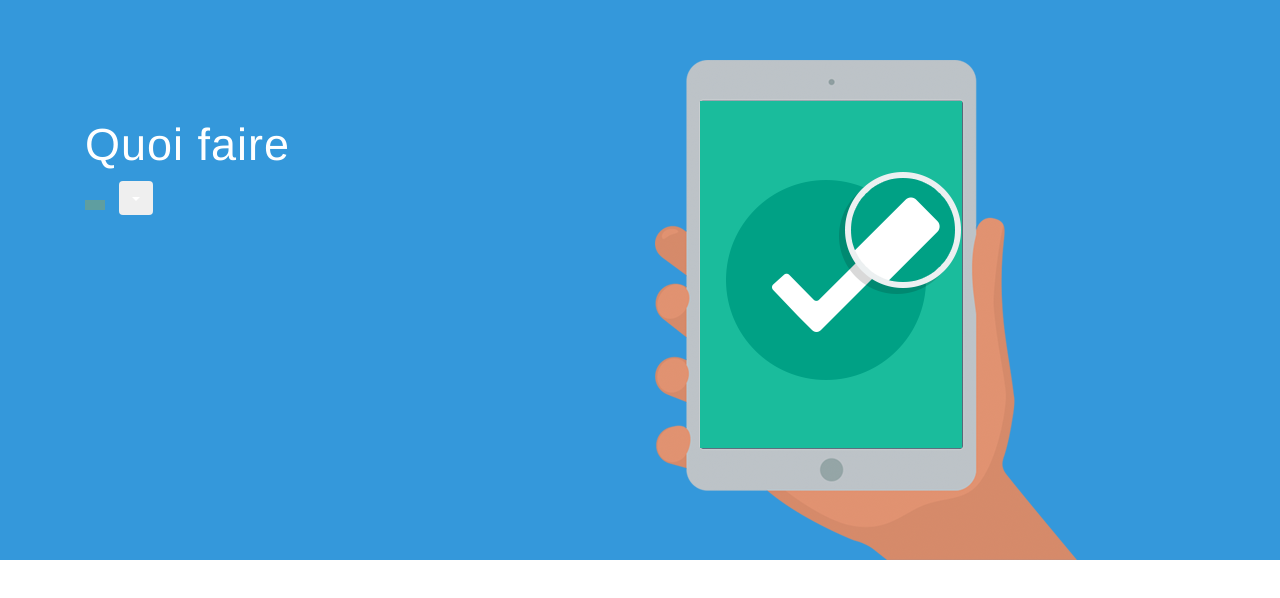
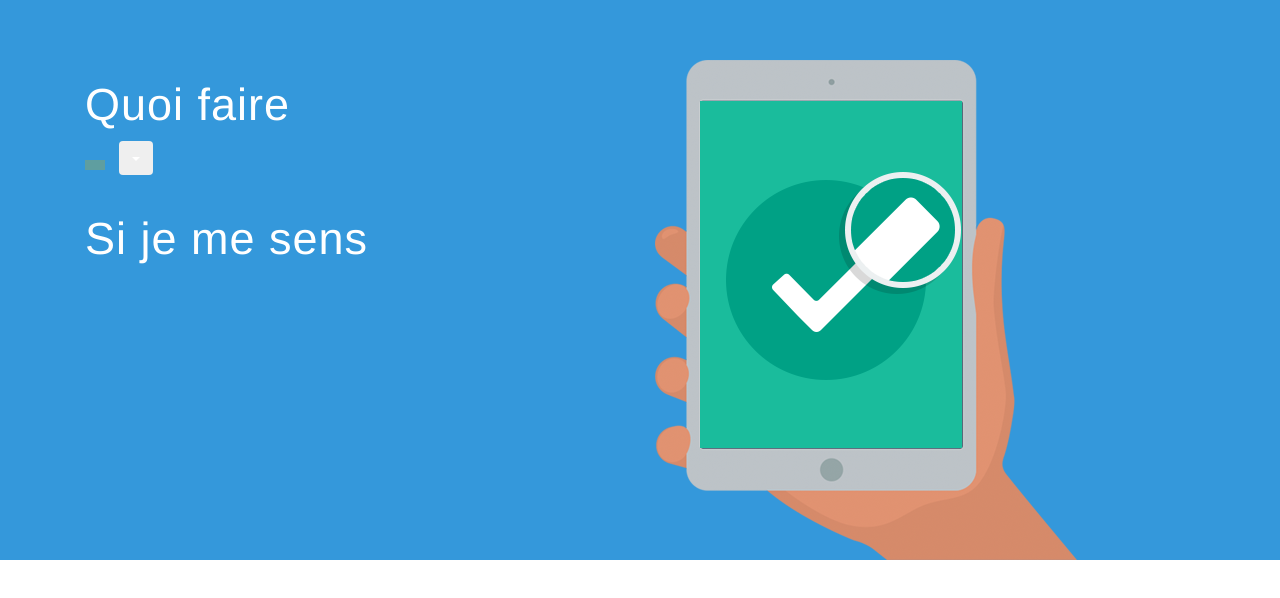
Before and after one commit to EFF/memorable, a website: page client/index.html in a window 1280 px wide. Shown: the part 120-718 px from the top of the page. Drawn offline with nearby package versions, Linux system fonts and the light colour scheme.

Commit message:
add feeling sentence

```diff
--- a/client/css/theme.css
+++ b/client/css/theme.css
@@ -142,7 +142,6 @@ i {
 }
 
 #headerwrap h1 {
-    margin-top: 60px;
     margin-bottom: 15px;
     color: white;
     font-size: 45px;
--- a/client/index.html
+++ b/client/index.html
@@ -49,8 +49,9 @@
                     </h1>
                 </div>
             </div>
-            <div class="row">
+            <div class="row moods-selection">
                 <div class="col-md-12">
+                    <h1>Si je me sens</h1>
                     <button class="btn btn-lg btn-info" ng-repeat="(mood, events) in moods"
                             ng-click="setCurrentMood(mood); filter()">{{mood}}
                     </button>
```
